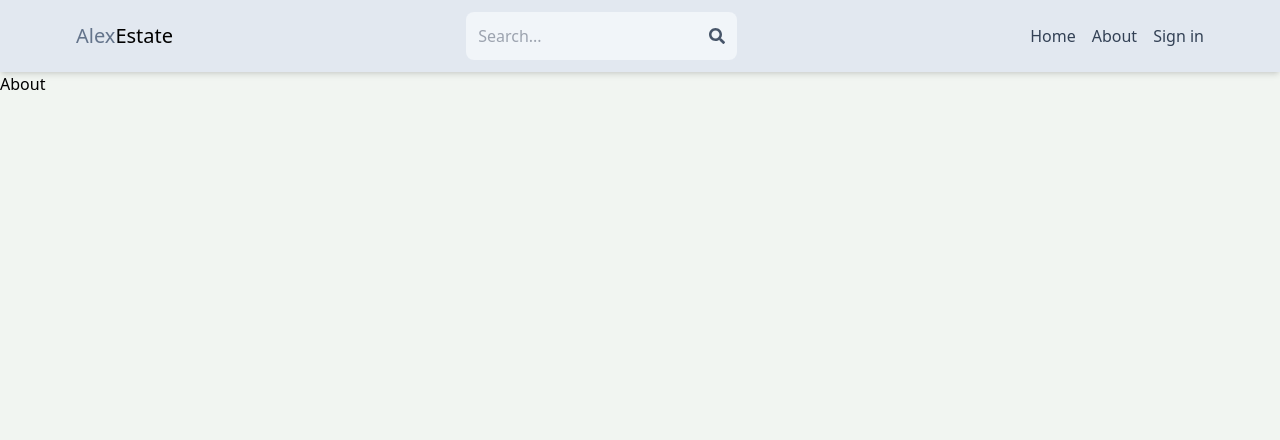
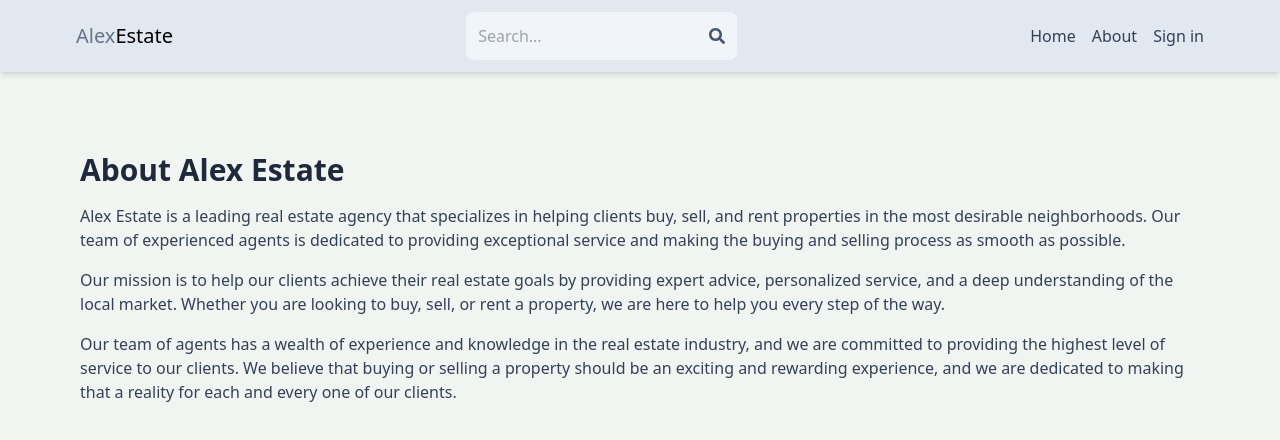
Before and after one commit to alexchandan/realEstate, a React (Vite) app in the folder client/: page /about in a window 1280 px wide. Shown: the top 440 px of the page. Built offline with nearby package versions, Linux system fonts and the light colour scheme; no server answers.

Commit message:
create about page

```diff
--- a/client/src/pages/About.jsx
+++ b/client/src/pages/About.jsx
@@ -1,9 +1,31 @@
-import React from 'react'
+import React from "react";
 
 export default function About() {
-    return (
-        <div>About</div>
-    )
+  return (
+    <div className="py-20 px-4 max-w-6xl mx-auto">
+      <h1 className="text-3xl font-bold mb-4 text-slate-800">
+        About Alex Estate
+      </h1>
+      <p className="mb-4 text-slate-700">
+        Alex Estate is a leading real estate agency that specializes in helping
+        clients buy, sell, and rent properties in the most desirable
+        neighborhoods. Our team of experienced agents is dedicated to providing
+        exceptional service and making the buying and selling process as smooth
+        as possible.
+      </p>
+      <p className="mb-4 text-slate-700">
+        Our mission is to help our clients achieve their real estate goals by
+        providing expert advice, personalized service, and a deep understanding
+        of the local market. Whether you are looking to buy, sell, or rent a
+        property, we are here to help you every step of the way.
+      </p>
+      <p className="mb-4 text-slate-700">
+        Our team of agents has a wealth of experience and knowledge in the real
+        estate industry, and we are committed to providing the highest level of
+        service to our clients. We believe that buying or selling a property
+        should be an exciting and rewarding experience, and we are dedicated to
+        making that a reality for each and every one of our clients.
+      </p>
+    </div>
+  );
 }
-
-// export default About
```
